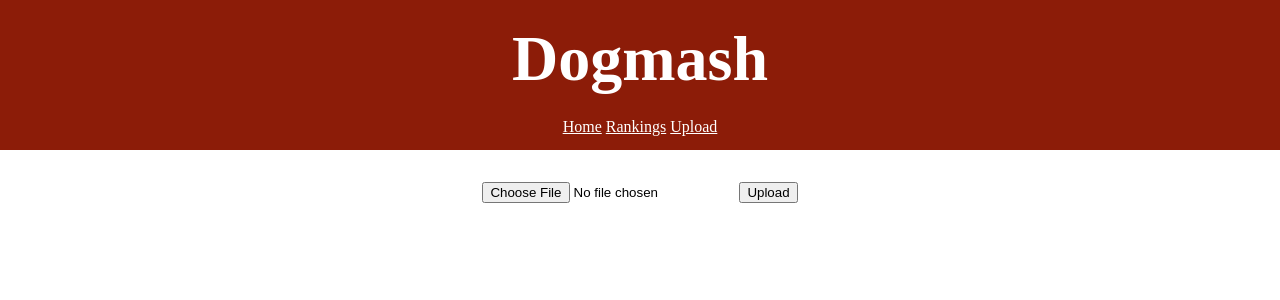
After one commit to marcuscaisey/dogmash, a Django app: page /upload/ in a window 1280 px wide. The commit adds this page. Shown: the top 300 px of the page. Run offline with Django 3.2, Linux system fonts and the light colour scheme.

Commit message:
Add image uploading functionality

```diff
--- a/core/models.py
+++ b/core/models.py
@@ -4,7 +4,7 @@ from django.db.models import Count, Q
 
 class Dog(models.Model):
     rating = models.DecimalField(decimal_places=3, max_digits=7, default=1000)
-    image = models.ImageField(upload_to="uploads/%Y/%m/%d/", width_field="width", height_field="height")
+    image = models.ImageField(upload_to="uploads/")
 
     def __str__(self):
         return f"pk={self.pk}, rating={self.rating}"
--- a/core/static/core/styles.css
+++ b/core/static/core/styles.css
@@ -19,3 +19,15 @@ body {
 .nav-link {
   color: white;
 }
+
+#content {
+  margin-top: 2rem;
+  display: flex;
+  flex-direction: column;
+  align-items: center;
+}
+
+#upload-preview {
+  margin-top: 2rem;
+  max-width: 400px;
+}
--- /dev/null
+++ b/core/static/core/upload.js
@@ -0,0 +1,14 @@
+const preview = document.querySelector("#upload-preview");
+const input = document.querySelector("#id_image");
+
+input.addEventListener("change", () => {
+  const file = input.files[0];
+
+  if (file) {
+    const reader = new FileReader();
+    reader.addEventListener("load", () => {
+      preview.src = reader.result;
+    })
+    reader.readAsDataURL(file);
+  }
+})
--- a/core/templates/core/base.html
+++ b/core/templates/core/base.html
@@ -5,6 +5,7 @@
 <head>
   <meta charset="UTF-8">
   <link rel="stylesheet" href="{% static "core/styles.css" %}">
+  {% block scripts %}{% endblock %}
   <title>Dogmash</title>
 </head>
 
@@ -14,11 +15,13 @@
   <nav>
     <a class="nav-link" href="{% url "core:home" %}">Home</a>
     <a class="nav-link" href="">Rankings</a>
-    <a class="nav-link" href="">Upload</a>
+    <a class="nav-link" href="{% url "core:upload" %}">Upload</a>
   </nav>
 </div>
 
-{% block content %}{% endblock %}
+<div id="content">
+  {% block content %}{% endblock %}
+</div>
 
 </body>
 </html>
--- /dev/null
+++ b/core/templates/core/upload.html
@@ -0,0 +1,17 @@
+{% extends "core/base.html" %}
+
+{% load static %}
+
+{% block scripts %}
+  <script src="{% static "core/upload.js" %}" defer></script>
+{% endblock %}
+
+{% block content %}
+  <form method="post" enctype="multipart/form-data">
+    {% csrf_token %}
+    {{ form.image }}
+    <button type="submit">Upload</button>
+  </form>
+
+  <img id="upload-preview">
+{% endblock %}
--- a/core/urls.py
+++ b/core/urls.py
@@ -5,4 +5,5 @@ from . import views
 app_name = "core"
 urlpatterns = [
     path("", views.home, name="home"),
+    path("upload/", views.UploadView.as_view(), name="upload"),
 ]
--- a/core/views.py
+++ b/core/views.py
@@ -1,11 +1,20 @@
 import random
 
 from django.shortcuts import render
+from django.urls import reverse_lazy
 
 from .models import Dog
+from django.views.generic import CreateView
 
 
 def home(request):
     """Render the home page template with two random Dog objects."""
     dogs = random.sample(tuple(Dog.objects.all()), k=2)
     return render(request, "core/home.html", {"dogs": dogs})
+
+
+class UploadView(CreateView):
+    model = Dog
+    fields = ("image",)
+    template_name = "core/upload.html"
+    success_url = reverse_lazy("core:upload")
```
Also changed, not shown: core/migrations/0004_auto_20200622_1835.py (added).
